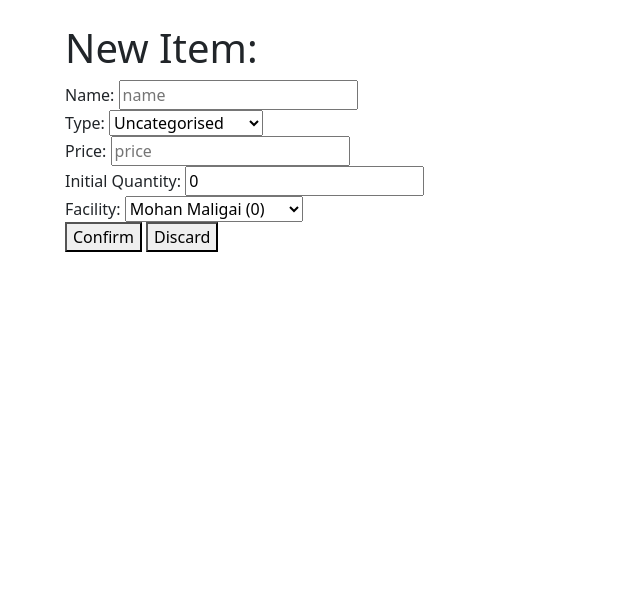
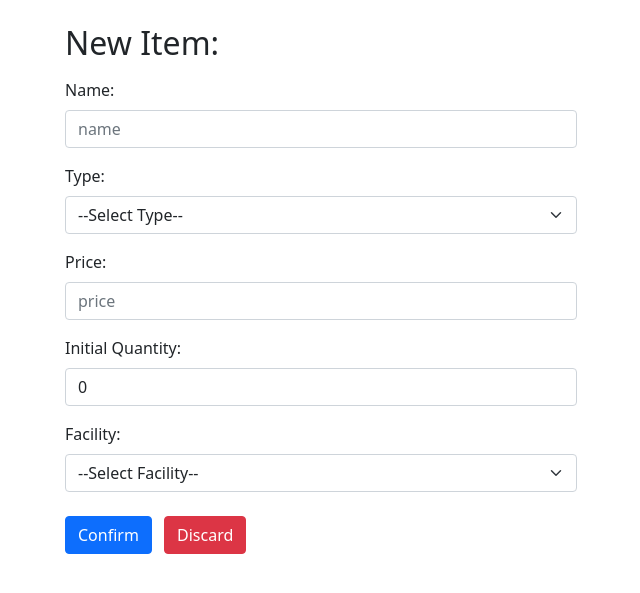
Before and after one commit to IBM-EPBL/IBM-Project-53140-1661315441, a Flask app: page /stock/add in a window 1280 px wide. Shown: the part 72-665 px from the top of the page, without its empty margins (29-669 px from the left). Run offline with Flask 2, Linux system fonts and the light colour scheme; some libraries are stand-ins or nearby versions.

Commit message:
Stock Page UI

```diff
--- a/Project Development Phase/Sprint 2/main.py
+++ b/Project Development Phase/Sprint 2/main.py
@@ -21,6 +21,8 @@ SM = StockManagement(DB)
 # page - The page the user is currently on
 # message - The message to display to the user
 # username - The username of the user
+# sort - The column to sort the table by
+# filter - The filter to apply to the table
 
 
 
@@ -43,11 +45,17 @@ def dashboard():
 @app.route('/stock')
 def stock():
   session['page'] = 'stock'
+  if 'sort' not in session:
+    session['sort'] = 'id'
+  if 'sortorder' not in session:
+    session['sortorder'] = 'asc'
   return render_template('stock.html', mode='view')
 
 @app.route('/stock/<a>', methods=['GET', 'POST'])
 def stock_mode(a):
-  if a == 'add':
+  if a == 'view':
+    return render_template('stock.html', mode='view')
+  elif a == 'add':
     return render_template('stock.html', mode='add')
   elif a == 'update':
     id = request.form['id']
@@ -65,6 +73,15 @@ def stock_mode(a):
 
 @app.route('/stock/<a>/<b>', methods=['GET', 'POST'])
 def stock_action(a, b):
+  if a == 'view':
+    SORTBY = ('id', 'name', 'type', 'price', 'quantity', 'facility')
+    if b in SORTBY:
+      session['sort'] = b
+    elif b in ('asc', 'desc'):
+      session['sortorder'] = b
+    else:
+      return render_template('404.html')
+    return redirect(url_for('stock'))
   if b == 'discard':
     return redirect(url_for('stock'))
   elif b == 'save':
--- a/Project Development Phase/Sprint 2/templates/facilities.html
+++ b/Project Development Phase/Sprint 2/templates/facilities.html
@@ -95,7 +95,8 @@
         <input type="hidden" name="id" value="{{ id }}">
         <div class="form-outline mt-2">
           <label class="form-label" for="name">Name:</label>
-        <input class="form-control" type="text" id="name" name="name" minlength="3" value="{{ f.name }}" placeholder="name">
+          <input class="form-control" type="text" id="name" name="name" minlength="3" value="{{ f.name }}"
+            placeholder="name">
         </div>
         <div class="form-outline mt-2">
           <label class="form-label" for="type">Type:</label>
@@ -111,7 +112,8 @@
         </div>
         <div class="form-outline mt-2">
           <label class="form-label" for="address">Address:</label>
-        <input class="form-control" type="text" id="address" name="address" value="{{ f.address }}" placeholder="address">
+          <input class="form-control" type="text" id="address" name="address" value="{{ f.address }}"
+            placeholder="address">
         </div>
         <div class="form-outline mt-2">
           <label class="form-label" for="email">Email:</label>
--- a/Project Development Phase/Sprint 2/templates/stock.html
+++ b/Project Development Phase/Sprint 2/templates/stock.html
@@ -8,29 +8,51 @@
 
     <!-- View Stock -->
     {% if mode == 'view' %}
-    <h1>Stock</h1>
-    <div>
-      Category:
-      <a href="">All</a>
-      <a href="">Groceries</a>
-      <a href="">Home Appliances</a>
-      <a href="">Stationaries</a>
-      <a href="">Electronics</a>
-      <a href="">Uncategorised</a>
+    <nav class="navbar navbar-expand-lg navbar-light bg-light">
+      <div class="container-fluid">
+        <ul class="navbar-nav">
+          <li class="nav-item dropdown">
+            <a class="nav-link dropdown-toggle" href="#" id="navbarDropdown" role="button" data-bs-toggle="dropdown" aria-expanded="false">
+              Sortby
+            </a>
+            <ul class="dropdown-menu" aria-labelledby="navbarDropdown">
+              <li><a class="dropdown-item" href="/stock/view/id">ID</a></li>
+              <li><a class="dropdown-item" href="/stock/view/name">Name</a></li>
+              <li><a class="dropdown-item" href="/stock/view/type">Type</a></li>
+              <li><a class="dropdown-item" href="/stock/view/price">Price</a></li>
+              <li><a class="dropdown-item" href="/stock/view/quantity">Quantity</a></li>
+              <li><a class="dropdown-item" href="/stock/view/facility">Facility</a></li>
+            </ul>
+          </li>
+          <li class="nav-item dropdown">
+            <a class="nav-link dropdown-toggle" href="#" id="navbarDropdown" role="button" data-bs-toggle="dropdown" aria-expanded="false">
+              Sort Order
+            </a>
+            <ul class="dropdown-menu" aria-labelledby="navbarDropdown">
+              <li><a class="dropdown-item" href="/stock/view/asc">Ascending</a></li>
+              <li><a class="dropdown-item" href="/stock/view/desc">Descending</a></li>
+            </ul>
+          </li>
+        </ul>
       </div>
+    </nav>
 
-    <br><br>
 
-    <table>
-      <tr>
+    <div class="d-flex justify-content-between">
+      <h2>Stock List:</h2>
+      <a href="/stock/add"><button type="button" class="btn btn-primary">Add New Stock</button></a>
+    </div>
+    <table class="table table-striped">
+      <thead class="table-dark">
         <th>ID</th>
         <th>Name</th>
         <th>Type</th>
         <th>Price</th>
         <th>Quantity</th>
+        <th></th>
         <th>Action</th>
-      </tr>
-      {% set items = SM.get_items() %}
+      </thead>
+      {% set items = SM.get_items(session['sort'], session['sortorder']) %}
       {% for i in items %}
       <tr>
         <td>{{ i.id }}</td>
@@ -38,42 +60,42 @@
         <td>{{ i.type }}</td>
         <td>{{ i.price }}</td>
         <td>
-          <form action="/stock/update" method="post">
+          <form class="d-flex" action="/stock/update" method="post" style="max-width: fit-content;">
             <input type="hidden" name="id" value="{{ i.id }}">
-            <input type="number" name="quantity" value="{{ i.quantity }}">
-            <button type="submit">Update</button>
+            <input class="form-control me-2" type="number" name="quantity" value="{{ i.quantity }}">
+            <button class="btn btn-primary" type="submit">Update</button>
           </form>
         </td>
-        <td>
+        <td></td>
+        <td class="d-flex">
           <form action="/stock/edit" method="post">
             <input type="hidden" name="id" value="{{ i.id }}">
-            <button type="submit">Edit</button>
+            <button class="btn btn-primary me-2" type="submit">Edit</button>
           </form>
-        </td>
-        <td>
           <form action="/stock/delete" method="post">
             <input type="hidden" name="id" value="{{ i.id }}">
-            <button type="submit">Delete</button>
+            <button class="btn btn-danger" type="submit">Delete</button>
           </form>
         </td>
       </tr>
       {% endfor %}
     </table>
-    <a href="/stock/add"><button type="button">Add New Stock</button></a>
 
 
 
     <!-- New Item -->
     {% elif mode == 'add' %}
-    <h1>New Item:</h1>
+    <div style="width: 40vw;">
+      <h2>New Item:</h2>
       <form action="/stock/add/save" method="post">
-      <div>
-        <label for="name">Name: </label>
-        <input type="text" id="name" name="name" placeholder="name" required>
+        <div class="form-outline mt-3">
+          <label class="form-label" for="name">Name: </label>
+          <input class="form-control" type="text" id="name" name="name" placeholder="name" required>
         </div>
-      <div>
-        <label for="type">Type: </label>
-        <select name="type" id="type">
+        <div class="form-outline mt-3">
+          <label class="form-label" for="type">Type: </label>
+          <select class="form-select" name="type" id="type" required>
+            <option value="">--Select Type--</option>
             <option value="uncategorised">Uncategorised</option>
             <option value="grocery">Groceries</option>
             <option value="homeappliance">Home Appliances</option>
@@ -82,97 +104,171 @@
             <option value="other">Other</option>
           </select>
         </div>
-      <div>
-        <label for="price">Price: </label>
-        <input type="text" id="price" name="price" placeholder="price" required>
+        <div class="form-outline mt-3">
+          <label class="form-label" for="price">Price: </label>
+          <input class="form-control" type="text" id="price" name="price" placeholder="price" required>
         </div>
-      <div>
-        <label for="quantity">Initial Quantity: </label>
-        <input type="number" id="quantity" name="quantity" value="0" placeholder="quantity" required>
+        <div class="form-outline mt-3">
+          <label class="form-label" for="quantity">Initial Quantity: </label>
+          <input class="form-control" type="number" id="quantity" name="quantity" value="0" placeholder="quantity" required>
         </div>
-      <div>
-        <label for="facility">Facility: </label>
-        <select name="facility" id="facility">
+        <div class="form-outline mt-3">
+          <label class="form-label" for="facility">Facility: </label>
+          <select class="form-select" name="facility" id="facility" required>
+            <option value="">--Select Facility--</option>
             {% for i in FM.get_facilities() %}
             <option value="{{ i.id }}">{{ i.name }} ({{ i.id }})</option>
             {% endfor %}
           </select>
         </div>
-      <div>
-        <button type="submit">Confirm</button>
-        <a href="/stock/add/discard"><button type="button">Discard</button></a>
+        <div class="form-outline mt-4">
+          <button class="btn btn-primary me-2" type="submit">Confirm</button>
+          <a href="/stock/add/discard"><button class="btn btn-danger" type="button">Discard</button></a>
         </div>
       </form>
+    </div>
 
 
 
     <!-- Edit Item -->
     {% elif mode == 'edit' %}
     {% set i = SM.get_item(id) %}
+    <div style="width: 40vw;">
     <h1>Edit Item:</h1>
     <form action="/stock/edit/save" method="post">
-      <div>
-        ID: {{ i.id }}
+      <div class="form-outline mt-3">
+        <span class="form-label">ID:</span>
+        <span class="form-control">{{ i.id }}</span>
         <input type="hidden" name="id" value="{{ i.id }}">
       </div>
-      <div>
-        <label for="name">Name: </label>
-        <input type="text" id="name" name="name" placeholder="name" value="{{ i.name }}">
-        Current Name: {{ i.name }}
+      <div class="form-outline mt-3">
+        <label class="form-label" for="name">Name:</label>
+        <input class="form-control" type="text" id="name" name="name" placeholder="name" value="{{ i.name }}">
       </div>
-      <div>
-        <label for="type">Type: </label>
-        <select name="type" id="type">
-          <option value="uncategorised">Uncategorised</option>
-          <option value="groceries">Groceries</option>
-          <option value="homeappliances">Home Appliances</option>
-          <option value="stationaries">Stationaries</option>
-          <option value="electronics">Electronics</option>
-          <option value="other">Other</option>
-        </select>
-        Current Type: {{ i.type }}
-      </div>
-      <div>
-        <label for="price">Price: </label>
-        <input type="text" id="price" name="price" placeholder="price" value="{{ i.price }}">
-        Current Price: {{ i.price }}
-      </div>
-      <div>
-        <label for="quantity">Quantity: </label>
-        <input type="number" id="quantity" name="quantity" value="0" placeholder="quantity" value="{{ i.quantity }}">
-        Current Quantity: {{ i.quantity }}
-      </div>
-      <div>
-        <label for="facility">Facility: </label>
-        <select name="facility" id="facility">
-          {% for i in FM.get_facilities() %}
-          <option value="{{ i.id }}">{{ i.name }} ({{ i.id }})</option>
+      <div class="form-outline mt-3">
+        <label class="form-label" for="type">Type:</label>
+        <select class="form-select" name="type" id="type">
+          {% set l = ['uncategorised','grocery','homeappliance','stationary','electronics','other'] %}
+          {% for j in l %}
+          {% if j == i.type %}
+          <option value="{{j}}">{{j.capitalize()}}</option>
+          {% endif %}
+          {% endfor %}
+          {% for j in l %}
+          {% if j != i.type %}
+          <option value="{{j}}">{{j.capitalize()}}</option>
+          {% endif %}
           {% endfor %}
         </select>
-        Current Facility: {{ i.facility }}
       </div>
-      <div>
-        <button type="submit">Confirm</button>
-        <a href="/stock/edit/discard"><button type="button">Discard</button></a>
+      <div class="form-outline mt-3">
+        <label class="form-label" for="price">Price: </label>
+        <input class="form-control" type="text" id="price" name="price" placeholder="price" value="{{ i.price }}">
       </div>
+      <div class="form-outline mt-3">
+        <label class="form-label" for="quantity">Quantity: </label>
+        <input class="form-control" type="number" id="quantity" name="quantity" value="{{ i.quantity }}" placeholder="quantity" value="{{ i.quantity }}">
+      </div>
+      <div class="form-outline mt-3">
+        <label class="form-label" for="facility">Facility: </label>
+        <select class="form-select" name="facility" id="facility">
+          {% set l = FM.get_facilities() %}
+          {% for j in l %}
+          {% if i.facility == j.id %}
+          <option value="{{j.name}}">{{ j.name }} ({{ j.id }})</option>
+          {% endif %}
+          {% endfor %}
+          {% for j in l %}
+          {% if i.facility != j.id %}
+          <option value="{{j.name}}">{{ j.name }} ({{ j.id }})</option>
+          {% endif %}
+          {% endfor %}
+        </select>
+      </div>
+      <div class="form-outline mt-3">
+        <button class="btn btn-primary me-2" type="submit">Confirm</button>
+        <a href="/stock/edit/discard"><button class="btn btn-danger" type="button">Discard</button></a>
+      </div>
+      <div class="mt-3">Note: You can also Leave the input empty to keep existing value</div>
     </form>
+  </div>
 
 
 
     <!-- Delete Item -->
     {% elif mode == 'delete' %}
     {% set i = SM.get_item(id) %}
-    ID: {{ i.id }} <br>
-    Name: {{ i.name }} <br>
-    Type: {{ i.type }} <br>
-    Price: {{ i.price }} <br>
-    Quantity: {{ i.quantity }} <br>
-    Facility: {{ i.facility }} <br>
+    <div class="col-md-8">
+      <div class="col p-2 h2">Delete Facility:</div>
+      <div class="card mb-3">
+        <div class="card-body">
+          <div class="row">
+            <div class="col-sm-3">
+              <h6 class="mb-0">ID</h6>
+            </div>
+            <div class="col-sm-9 text-secondary">
+              {{ i.id }}
+            </div>
+          </div>
+          <hr>
+          <div class="row">
+            <div class="col-sm-3">
+              <h6 class="mb-0">Name</h6>
+            </div>
+            <div class="col-sm-9 text-secondary">
+              {{ i.name }}
+            </div>
+          </div>
+          <hr>
+          <div class="row">
+            <div class="col-sm-3">
+              <h6 class="mb-0">Type</h6>
+            </div>
+            <div class="col-sm-9 text-secondary">
+              {{ i.type }}
+            </div>
+          </div>
+          <hr>
+          <div class="row">
+            <div class="col-sm-3">
+              <h6 class="mb-0">Price</h6>
+            </div>
+            <div class="col-sm-9 text-secondary">
+              {{ i.price }}
+            </div>
+          </div>
+          <hr>
+          <div class="row">
+            <div class="col-sm-3">
+              <h6 class="mb-0">Quantity</h6>
+            </div>
+            <div class="col-sm-9 text-secondary">
+              {{ i.quantity }}
+            </div>
+          </div>
+          <div class="row">
+            <div class="col-sm-3">
+              <h6 class="mb-0">Facility</h6>
+            </div>
+            <div class="col-sm-9 text-secondary">
+              {{ i.facility }}
+            </div>
+          </div>
+          <hr>
+          <div class="row">
+            <div class="col-sm-3">
               <form action="/stock/delete/save" method="post">
                 <input type="hidden" name="id" value="{{ i.id }}">
-      <button type="submit">Confirm Delete</button>
+                <button class="btn btn-danger" type="submit">Confirm Delete</button>
               </form>
-
+            </div>
+            <div class="col-sm-2">
+              <a class="btn btn-primary" href="/stock/delete/discard">Discard</a>
+            </div>
+          </div>
+        </div>
+      </div>
+    </div>
 
 
     <!-- Invalid URL -->
```
Lines whose indentation alone changed are shown as unchanged.
